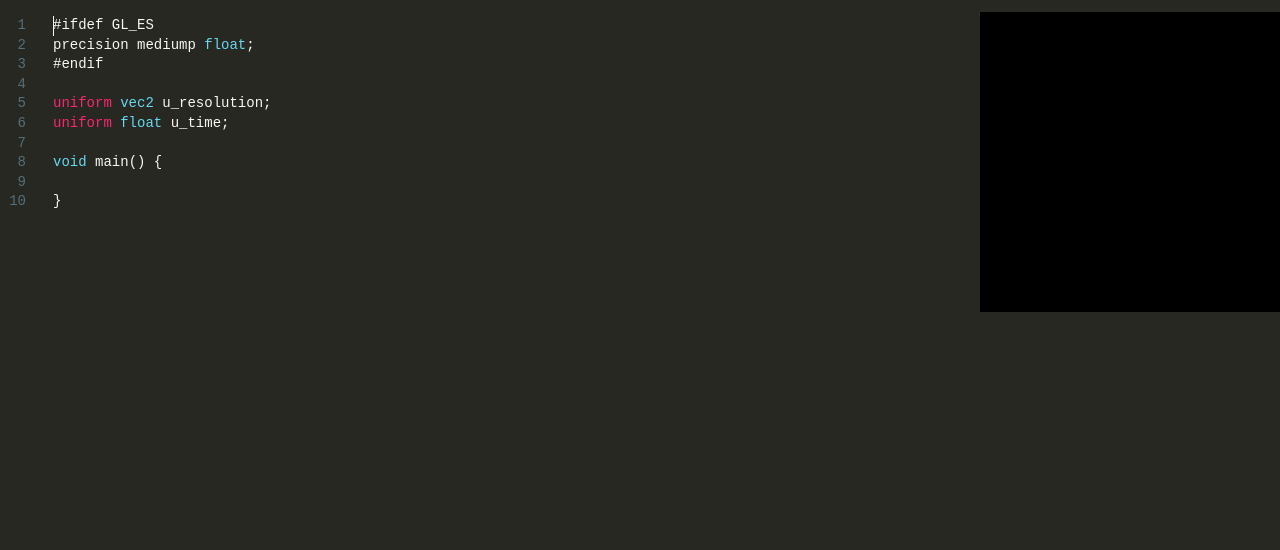
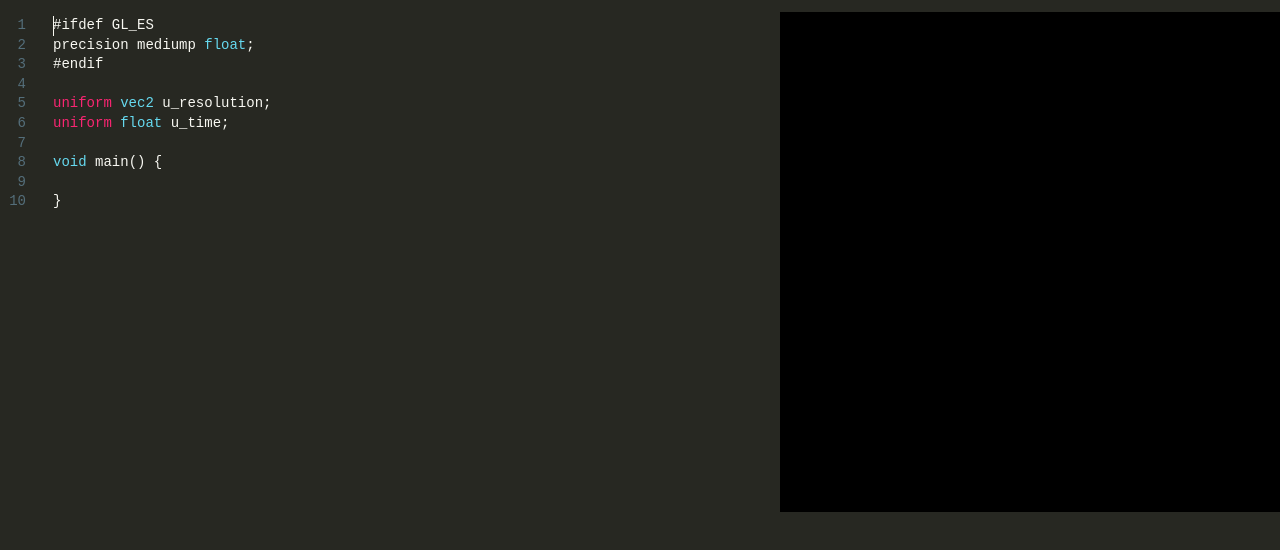
Before and after one commit to umitgoren/umitgoren.github.io, a plain HTML site: page glsl/index.html in a window 1280 px wide. Drawn offline with Linux system fonts and the light colour scheme.

Commit message:
Update index.html

```diff
--- a/glsl/index.html
+++ b/glsl/index.html
@@ -25,7 +25,7 @@
     <script type="text/javascript" src="build/glslEditor.js"></script>
     <script type="text/javascript">
     	window.glslEditor = new GlslEditor('#glsl_editor', {
-    		canvas_size: 300,
+    		canvas_size: 500,
             canvas_draggable: false,
             canvas_resizable: true,
     		theme: 'monokai',
```
